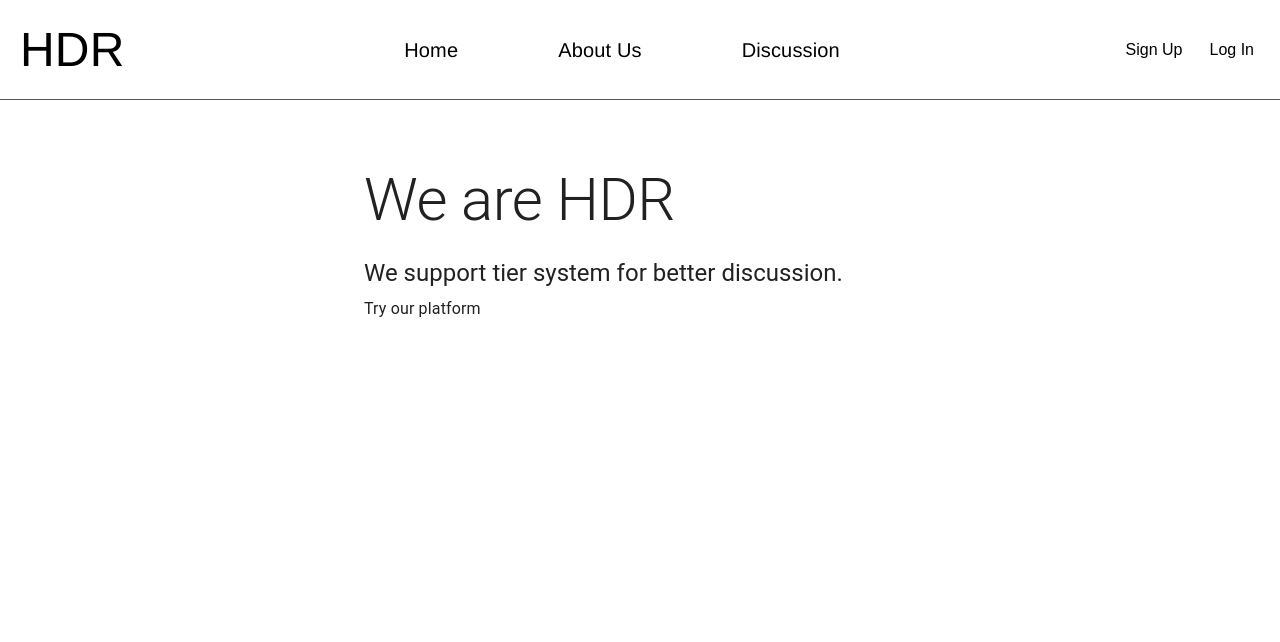
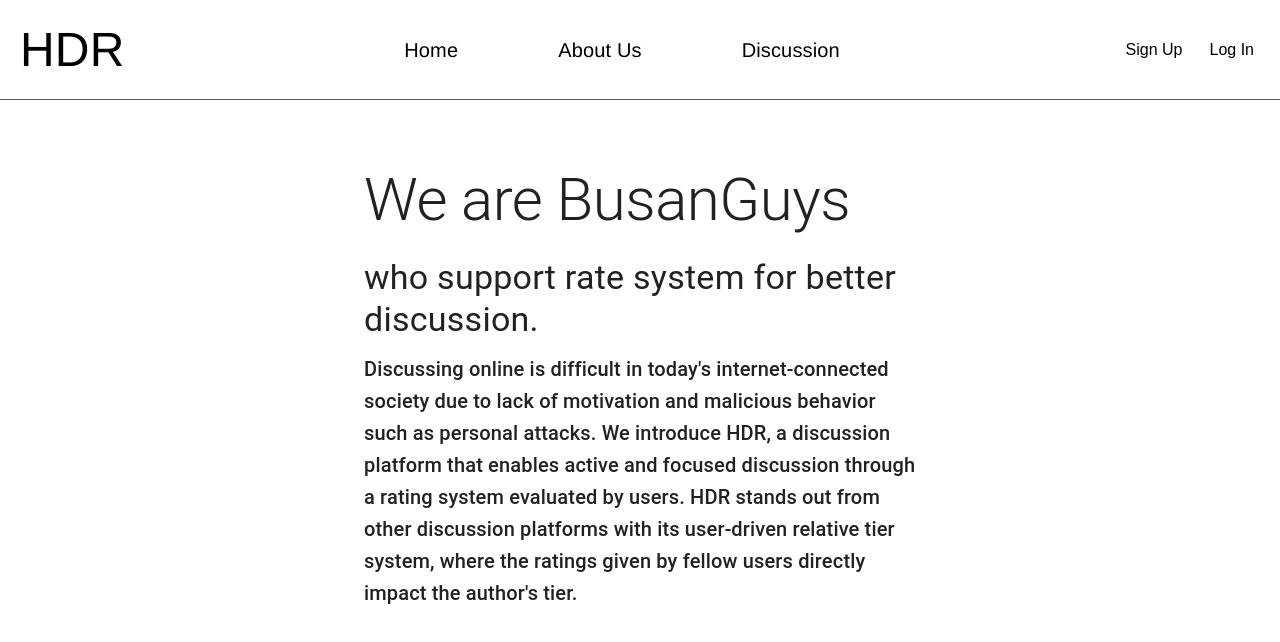
Before and after one commit to ivenine59/-CS473-high-fi, a React (Create React App) app: page /about in a window 1280 px wide. Shown: the top 642 px of the page. Built offline with nearby package versions, Linux system fonts and the light colour scheme.

Commit message:
about us 작성

```diff
--- a/src/pages/AboutUs.js
+++ b/src/pages/AboutUs.js
@@ -35,12 +35,12 @@ export default function AboutUs() {
         <CssBaseline />
         <Container component="main" sx={{ mt: 8, mb: 2 }} maxWidth="sm">
           <Typography variant="h2" component="h1" gutterBottom>
-            We are HDR
+            We are BusanGuys
           </Typography>
-          <Typography variant="h5" component="h2" gutterBottom>
-            {'We support tier system for better discussion.'}
+          <Typography variant="h4" component="h2" gutterBottom>
+            {'who support rate system for better discussion.'}
           </Typography>
-          <Typography variant="body1">Try our platform</Typography>
+          <Typography variant="h6">Discussing online is difficult in today's internet-connected society due to lack of motivation and malicious behavior such as personal attacks. We introduce HDR, a discussion platform that enables active and focused discussion through a rating system evaluated by users. HDR stands out from other discussion platforms with its user-driven relative tier system, where the ratings given by fellow users directly impact the author's tier.</Typography>
         </Container>
         </Box>
     </ThemeProvider>
```
